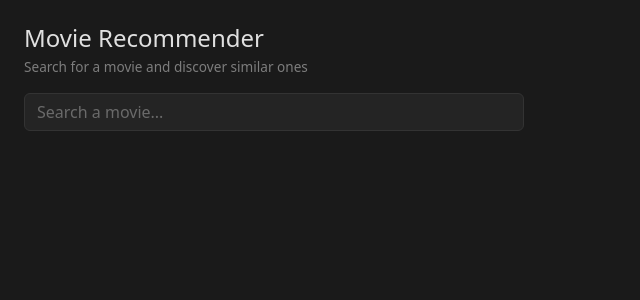
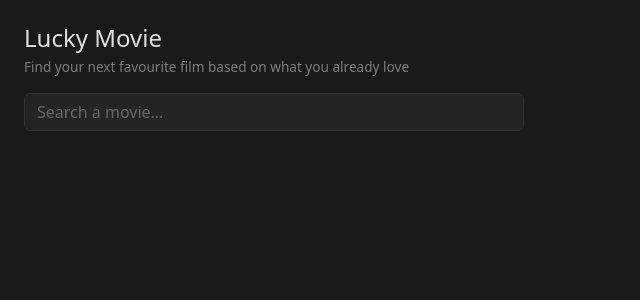
Before and after one commit to toothlesspanda/movies-recommender, a Flask app: page / in a window 1280 px wide. Shown: the top 300 px of the page, without its empty margins (0-640 px from the left). Run offline with Flask 3, Linux system fonts and the light colour scheme; some libraries are stand-ins or nearby versions.

Commit message:
Add analytics

```diff
--- a/templates/index.html
+++ b/templates/index.html
@@ -3,7 +3,7 @@
 <head>
   <meta charset="UTF-8">
   <meta name="viewport" content="width=device-width, initial-scale=1">
-  <title>Movie Recommender</title>
+  <title>Lucky Movie — Find your next favourite film</title>
   <link href="https://cdn.jsdelivr.net/npm/bootstrap@5.3.3/dist/css/bootstrap.min.css" rel="stylesheet">
   <link href="{{ url_for('static', filename='css/style.css') }}" rel="stylesheet">
 </head>
@@ -58,5 +58,6 @@
 
   <script src="https://cdn.jsdelivr.net/npm/bootstrap@5.3.3/dist/js/bootstrap.bundle.min.js"></script>
   <script src="{{ url_for('static', filename='js/app.js') }}"></script>
+  <script data-goatcounter="https://toothlesspanda.goatcounter.com/count" async src="//gc.zgo.at/count.js"></script>
 </body>
 </html>
--- a/templates/partials/search.html
+++ b/templates/partials/search.html
@@ -1,6 +1,6 @@
 <div id="hero" class="container-fluid px-4 pt-4 pb-3">
-  <h1 class="mb-1" style="font-size:1.5rem">Movie Recommender</h1>
-  <p class="text-secondary mb-3" style="font-size:.85rem">Search for a movie and discover similar ones</p>
+  <h1 class="mb-1" style="font-size:1.5rem">Lucky Movie</h1>
+  <p class="text-secondary mb-3" style="font-size:.85rem">Find your next favourite film based on what you already love</p>
   <div class="search-wrapper position-relative">
     <input id="search-input" type="text" class="form-control bg-dark text-light border-secondary"
            placeholder="Search a movie..." autocomplete="off">
```
